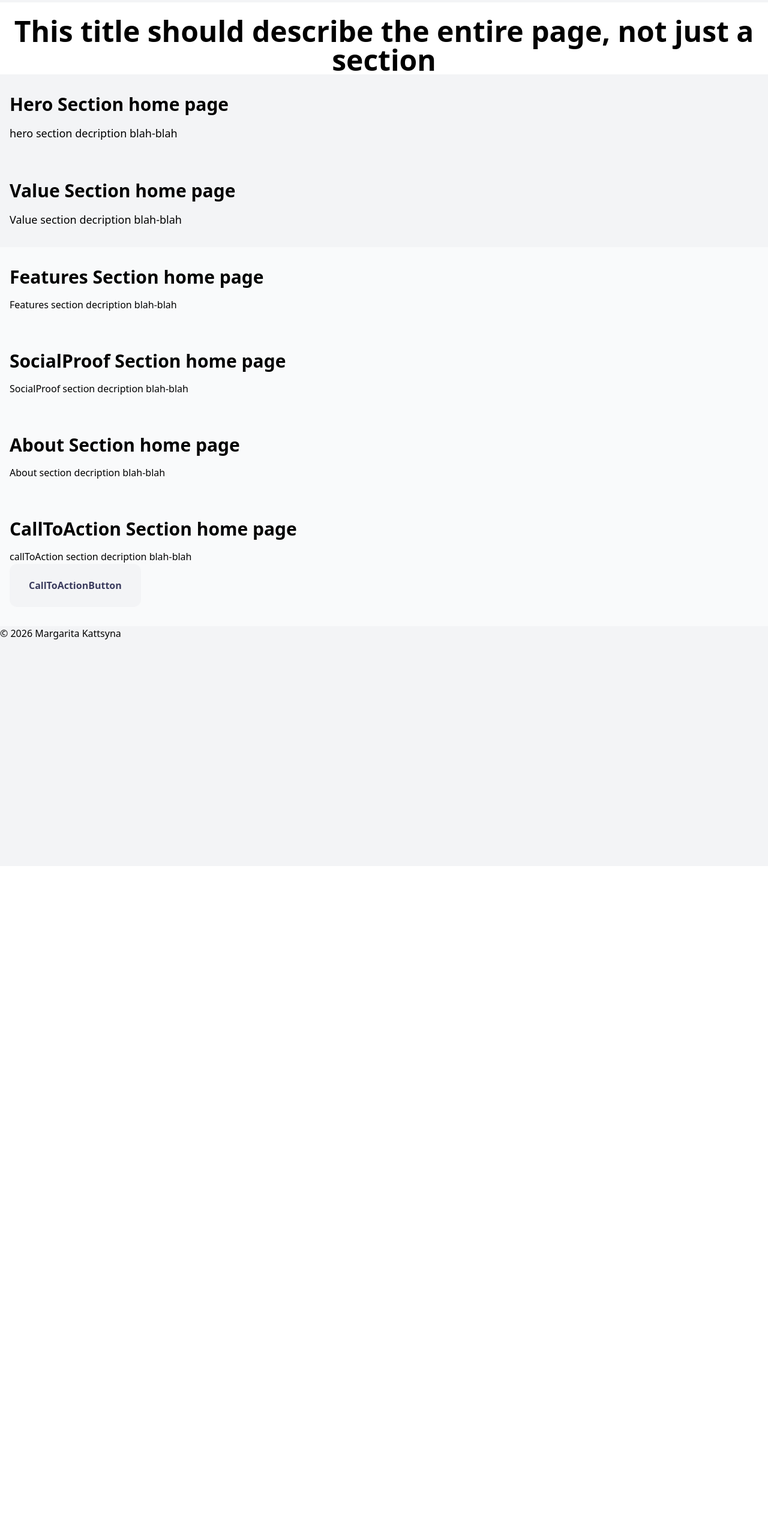
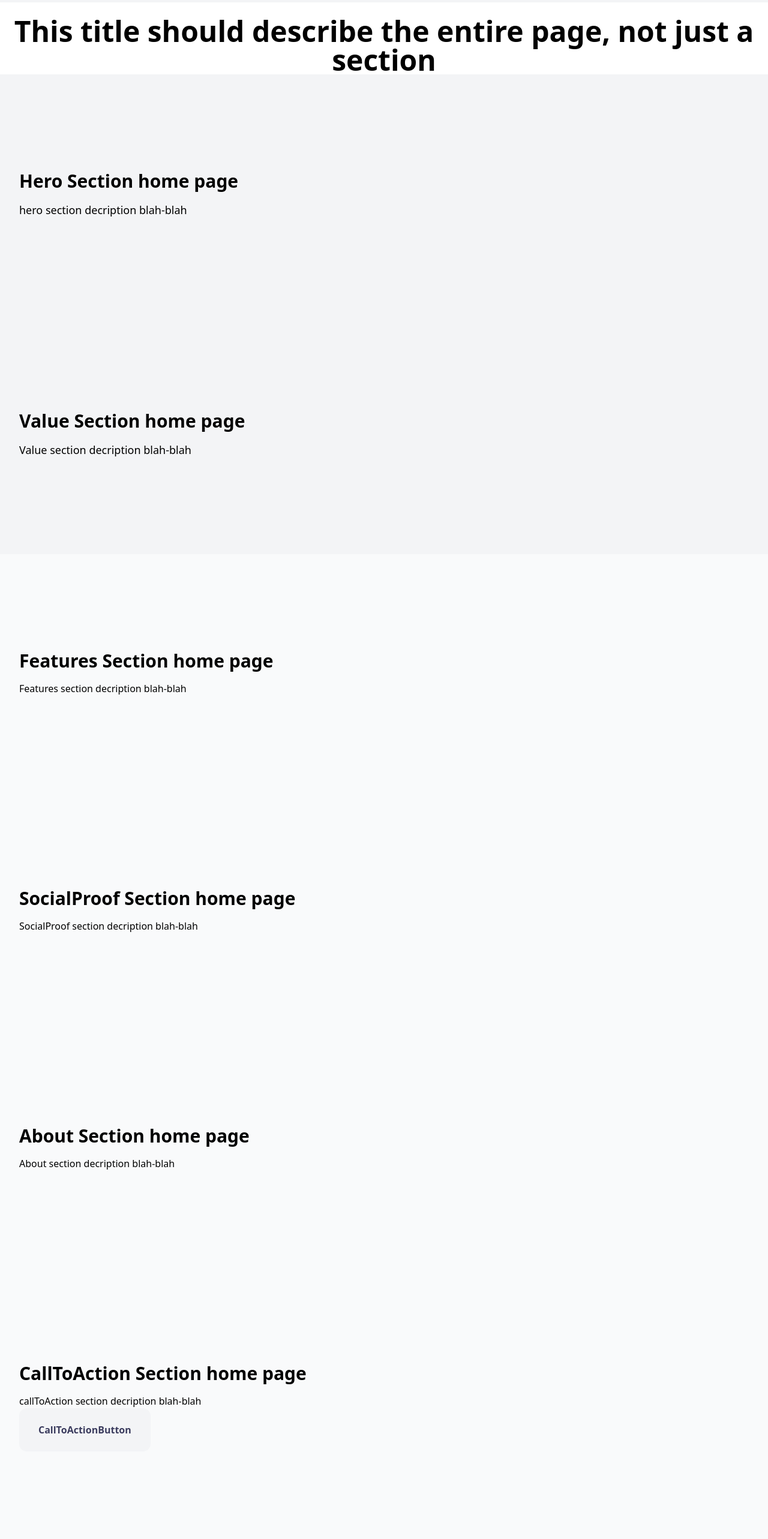
Before and after one commit to prostodiva/eureka-web, a React (Vite) app in the folder frontend/eureka-web/: page / in a window 1280 px wide. Shown: the part 60-2626 px from the top of the page at 60% size. Before the commit the page ends 1504 px from the top, so only its background shows below. Built offline with nearby package versions, Linux system fonts and the light colour scheme.

Commit message:
Add: reusible Section wrapper component

```diff
--- /dev/null
+++ b/frontend/eureka-web/src/components/Section.tsx
@@ -0,0 +1,12 @@
+interface SectionProps {
+  children: React.ReactNode;
+  className?: string;
+}
+
+const Section = ({ children, className = '' }: SectionProps) => {
+  return (
+    <section className={`py-20 md:py-40 px-8 ${className}`}>{children}</section>
+  );
+};
+
+export default Section;
--- a/frontend/eureka-web/src/sections/About.tsx
+++ b/frontend/eureka-web/src/sections/About.tsx
@@ -1,3 +1,5 @@
+import Section from '../components/Section.tsx';
+
 export interface AboutProps {
   title: string;
   subtitle?: string;
@@ -9,14 +11,14 @@ export interface AboutProps {
 
 function About({ title, description }: AboutProps) {
     return (
-        <section aria-labelledby="about-heading" className="px-4 py-8 bg-gray-50">
+        <Section aria-labelledby="about-heading" className="bg-gray-50">
             <h2 id="about-heading" className="text-2xl md:text-3xl font-semibold mb-4">
                 {title}
             </h2>
             <p>
               {description}
             </p>
-        </section>
+        </Section>
     );
 }
 
--- a/frontend/eureka-web/src/sections/CallToAction.tsx
+++ b/frontend/eureka-web/src/sections/CallToAction.tsx
@@ -1,4 +1,5 @@
 import Button from '../components/Button.tsx';
+import Section from '../components/Section.tsx';
 
 export interface CallToActionProps {
   title: string;
@@ -12,7 +13,7 @@ export interface CallToActionProps {
 
 function CallToAction({ title, description, ctaLabel, onCtaClick }: CallToActionProps) {
   return (
-    <section aria-labelledby="callToAction-heading" className="px-4 py-8 bg-gray-50">
+    <Section aria-labelledby="callToAction-heading" className="bg-gray-50">
       <h2
         id="callToAction-heading"
         className="text-2xl md:text-3xl font-semibold mb-4"
@@ -26,7 +27,7 @@ function CallToAction({ title, description, ctaLabel, onCtaClick }: CallToAction
         onClick={onCtaClick}>
           {ctaLabel}
       </Button>
-    </section>
+    </Section>
   );
 }
 
--- a/frontend/eureka-web/src/sections/Features.tsx
+++ b/frontend/eureka-web/src/sections/Features.tsx
@@ -1,3 +1,5 @@
+import Section from '../components/Section.tsx';
+
 export interface FeaturesProps {
   title: string;
   subtitle?: string;
@@ -10,7 +12,7 @@ export interface FeaturesProps {
 
 function Features({ title, description }: FeaturesProps) {
   return (
-    <section aria-labelledby="feature-heading" className="px-4 py-8 bg-gray-50">
+    <Section aria-labelledby="feature-heading" className="bg-gray-50">
       <h2
         id="feature-heading"
         className="text-2xl md:text-3xl font-semibold mb-4"
@@ -18,7 +20,7 @@ function Features({ title, description }: FeaturesProps) {
         {title}
       </h2>
       <p>{description}</p>
-    </section>
+    </Section>
   );
 }
 
--- a/frontend/eureka-web/src/sections/Hero.tsx
+++ b/frontend/eureka-web/src/sections/Hero.tsx
@@ -1,3 +1,5 @@
+import Section from '../components/Section.tsx';
+
 export interface HeroProps {
   title: string;
   subtitle?: string;
@@ -9,10 +11,10 @@ export interface HeroProps {
 
 function Hero({ title, description }: HeroProps){
     return (
-        <section aria-labelledby="hero-heading" className="px-4 py-8 bg-gray-100">
+        <Section aria-labelledby="hero-heading" className="bg-gray-100">
             <h2 id="hero-heading" className="text-2xl md:text-3xl font-semibold mb-4">{title}</h2>
             <p className="text-base md:text-lg">{description}</p>
-        </section>
+        </Section>
     );
 }
 
--- a/frontend/eureka-web/src/sections/SocialProof.tsx
+++ b/frontend/eureka-web/src/sections/SocialProof.tsx
@@ -1,3 +1,5 @@
+import Section from '../components/Section.tsx';
+
 export interface FeaturesProps {
   title: string;
   subtitle?: string;
@@ -9,7 +11,7 @@ export interface FeaturesProps {
 
 function SocialProof({ title, description }: FeaturesProps) {
   return (
-    <section aria-labelledby="proof-heading" className="px-4 py-8 bg-gray-50">
+    <Section aria-labelledby="proof-heading" className="bg-gray-50">
       <h2
         id="proof-heading"
         className="text-2xl md:text-3xl font-semibold mb-4"
@@ -17,7 +19,7 @@ function SocialProof({ title, description }: FeaturesProps) {
         {title}
       </h2>
       <p>{description}</p>
-    </section>
+    </Section>
   );
 }
 
--- a/frontend/eureka-web/src/sections/Value.tsx
+++ b/frontend/eureka-web/src/sections/Value.tsx
@@ -1,3 +1,5 @@
+import Section from '../components/Section.tsx';
+
 export interface ValueProps {
   title: string;
   subtitle?: string;
@@ -10,14 +12,14 @@ export interface ValueProps {
 
 function Value({ title, description }: ValueProps) {
     return (
-        <section aria-labelledby="description-heading" className="px-4 py-8 bg-gray-100">
+        <Section aria-labelledby="description-heading" className="bg-gray-100">
             <h2 id="description-heading" className="text-2xl md:text-3xl font-semibold mb-4">
                 {title}
             </h2>
             <p className="text-base md:text-lg">
                {description}
             </p>
-        </section>
+        </Section>
     );
 }
 
```
